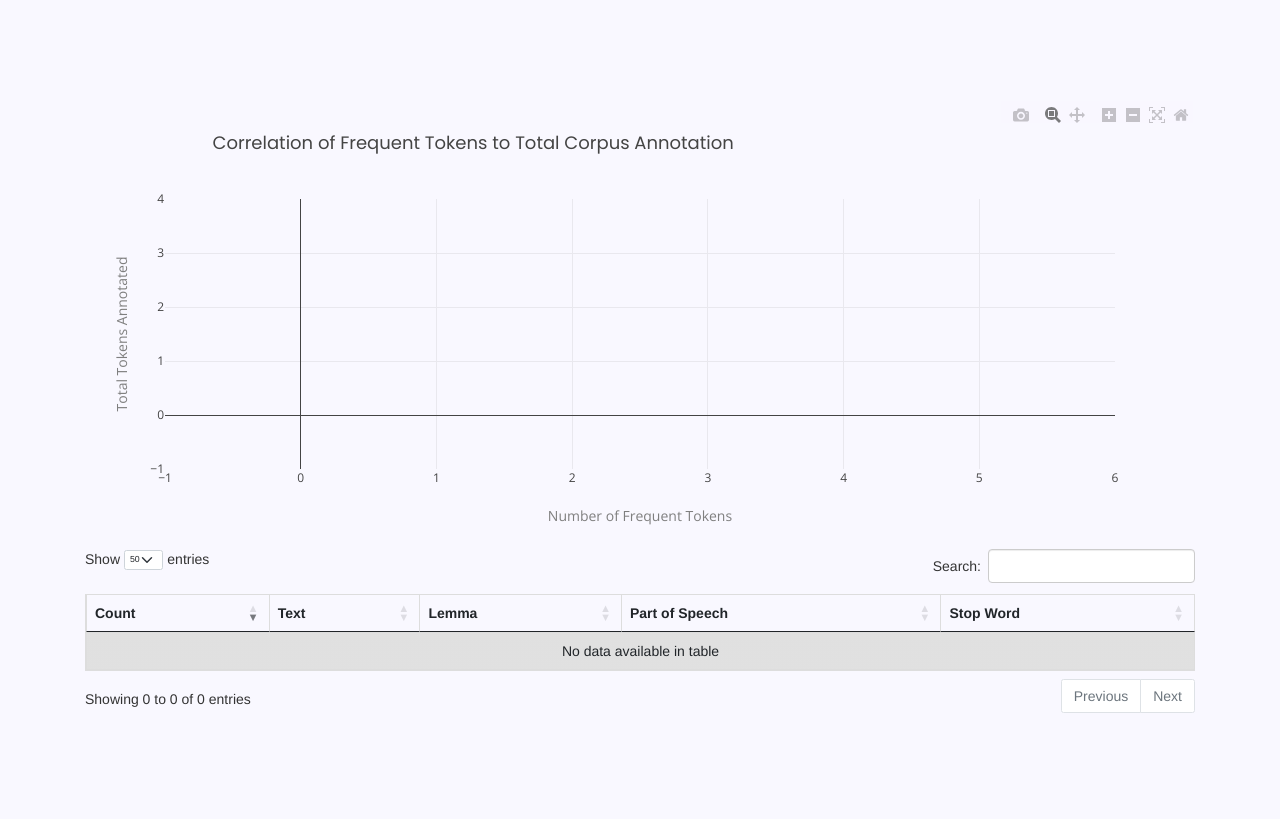
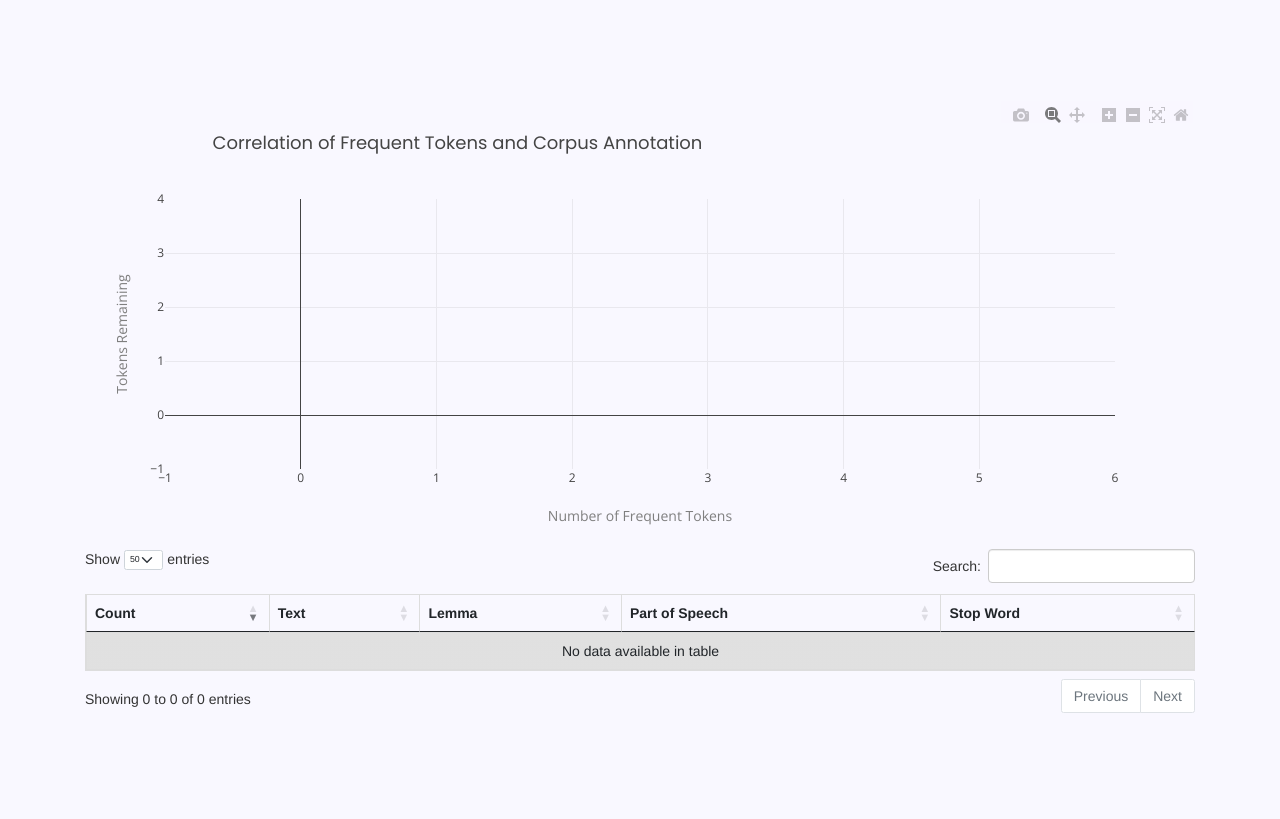
Before and after one commit to BCDH/cadet, a FastAPI app: template app/templates/corpus.html in a window 1280 px wide. Shown: the part 659-1478 px from the top of the page. Run offline with FastAPI, Linux system fonts and the light colour scheme; the template is opened without the code that fills it: most values are stand-ins (such as "Sample title", 1, 10 or a date in 2020); parts of the project's set-up code (start-up, migrations or seed data) failed here and were passed over; some libraries are stand-ins or nearby versions.

Commit message:
improved plot

```diff
--- a/app/templates/corpus.html
+++ b/app/templates/corpus.html
@@ -158,11 +158,13 @@
   let x_data = [];
   let y_data = [];
   let hover_data = [];
+  let total_tokens = {{ stats.tokens }};
   for (const token of tokens) {
-    if (token.count > 1){
+    if (token.count > 3){
     x_data.push(token.rank);
     y_data.push(token.remain);
-    hover_data.push(token.text + ':'+ token.count);
+    let percent_annotated = 1 - (token.remain / total_tokens);
+    hover_data.push((percent_annotated*100).toFixed(0) +'%<br>Token: '+token.text + '<br>Count: '+ token.count);
     };
   }
 
@@ -179,7 +181,7 @@ var data1 = [trace1];
 
 var layout = {
   title: {
-    text:'Correlation of Frequent Tokens to Total Corpus Annotation',
+    text:'Correlation of Frequent Tokens and Corpus Annotation',
     font: {
       family: 'Poppins,  sans-serif',
       size: 18
@@ -199,7 +201,7 @@ var layout = {
   },
   yaxis: {
     title: {
-      text: 'Total Tokens Annotated',
+      text: 'Tokens Remaining',
       font: {
         family: 'Open Sans, sans-serif',
         size: 14,
```
